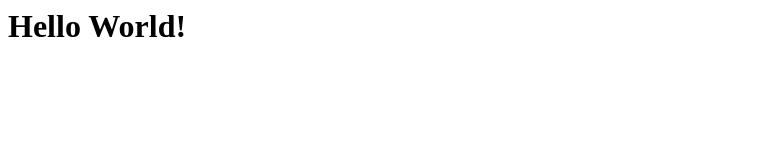
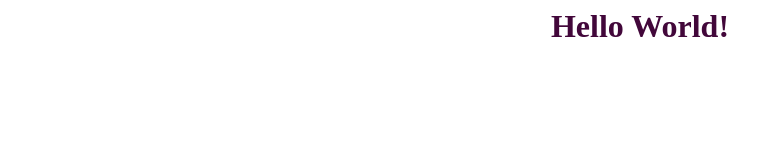
Before and after one commit to Charfeather/My-website, a plain HTML site: page index.html in a window 1280 px wide. Shown: the whole page, without its empty margins (0-782 px from the left). Drawn offline with Linux system fonts and the light colour scheme.

Commit message:
add style.css, connect to index.html

```diff
--- a/index.html
+++ b/index.html
@@ -1,5 +1,6 @@
 <html lang="en">
     <head>
+        <link rel="stylesheet" href="style.css">
         <title>Charles' Personal Website</title>
     </head>
     <body>
--- /dev/null
+++ b/style.css
@@ -0,0 +1,6 @@
+body{
+    text-align: center;
+}
+h1{
+    color: rgb(66, 7, 58);
+}
```
